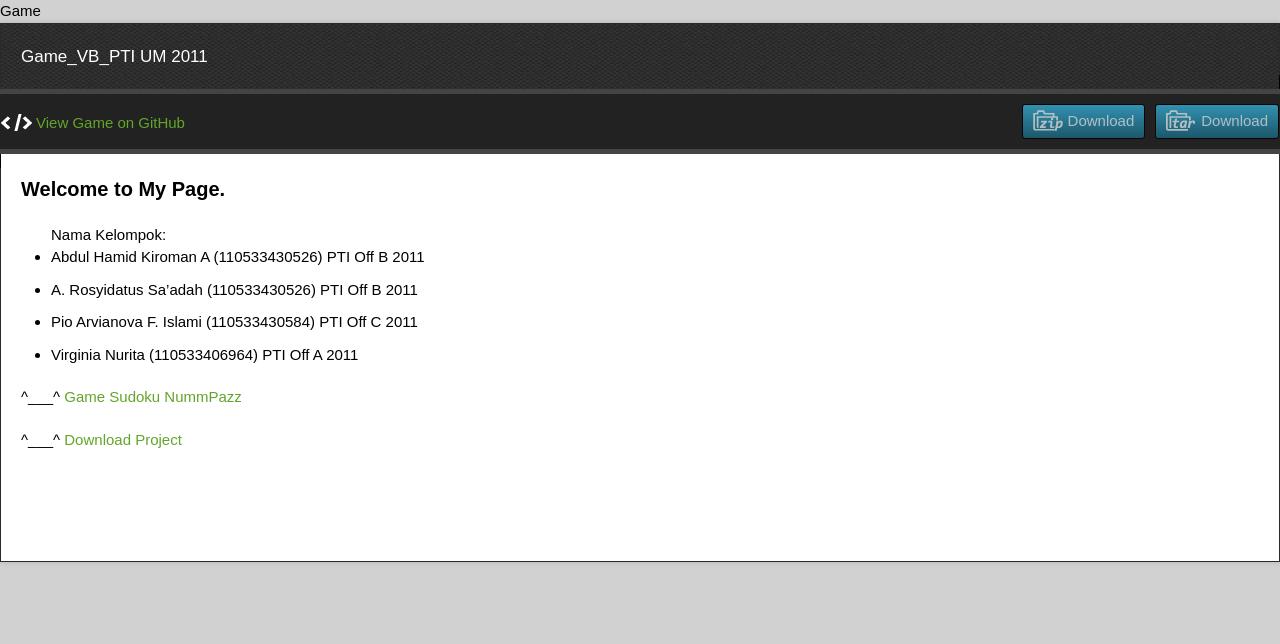
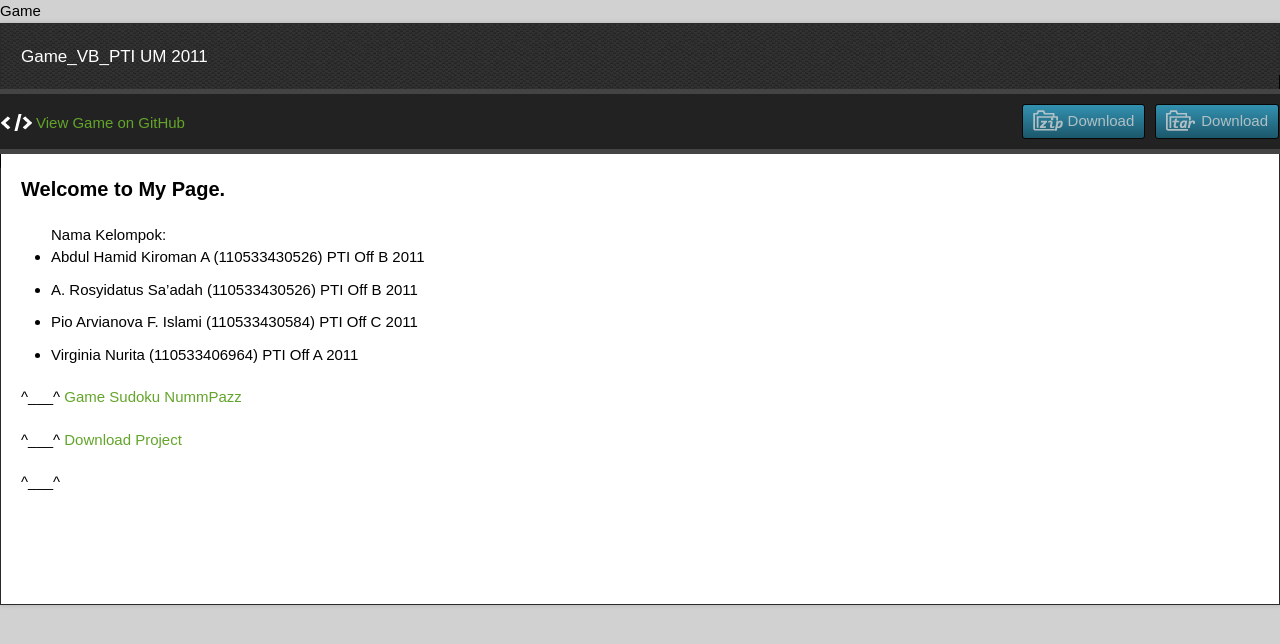
Before and after one commit to Nia-Ranshichi/Game, a plain HTML site: page index.html in a window 1280 px wide. Drawn offline with nearby package versions, Linux system fonts and the light colour scheme.

Commit message:
Update index.html

```diff
--- a/index.html
+++ b/index.html
@@ -45,5 +45,6 @@
 
           <p>^___^ <a href="http://nia-ranshichi.github.io/Game/Sudoku">Game Sudoku NummPazz</a></p>
           <p>^___^ <a href="https://www.dropbox.com/s/grxobaozpq6e4s9/Sudoku%20NummPazz.rar">Download Project</a></p>
+          <p>^___^ <a href="https://www.dropbox.com/s/lhue1qrz7254mss/Sodoku%20NumePazz.rar?m>Download Project Terbaru</a>"</p>
 </body>
 </html>
```
